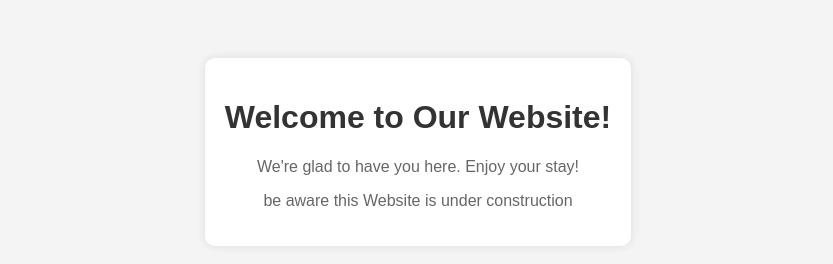
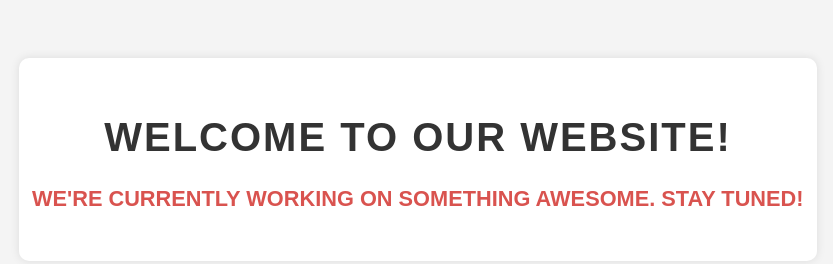
Before and after one commit to Map-Generator/map-generator.github.io, a plain HTML site: page index.html in a window 1280 px wide. Shown: the whole page, without its empty margins (222-1055 px from the left). Drawn offline with Linux system fonts and the light colour scheme.

Commit message:
Under Construction
Its probably going to stay like this for a while

```diff
--- a/css/index.css
+++ b/css/index.css
@@ -3,20 +3,48 @@ body {
     text-align: center;
     background-color: #f4f4f4;
     padding: 50px;
+    position: relative;
 }
 
 .welcome-container {
     background: white;
-    padding: 20px;
+    padding: 30px;
     border-radius: 10px;
     box-shadow: 0 0 10px rgba(0, 0, 0, 0.1);
     display: inline-block;
+    animation: fadeIn 1s ease-in-out;
 }
 
 h1 {
     color: #333;
+    font-size: 2.5em;
+    text-transform: uppercase;
+    letter-spacing: 2px;
 }
 
 p {
     color: #666;
+    font-size: 1.2em;
+    font-weight: bold;
+    color: #d9534f;
+    font-size: 1.3em;
+    text-transform: uppercase;
+    margin-top: 10px;
+    animation: pulse 1.5s infinite;
 }
+
+@keyframes fadeIn {
+    from { opacity: 0; transform: translateY(-20px); }
+    to { opacity: 1; transform: translateY(0); }
+}
+
+@keyframes pulse {
+    0% { transform: scale(1); }
+    50% { transform: scale(1.05); }
+    100% { transform: scale(1); }
+}
+
+@keyframes blink {
+    0%, 100% { background: #ffcc00; }
+    50% { background: #ff6600; }
+}
--- a/index.html
+++ b/index.html
@@ -3,14 +3,15 @@
 <head>
     <meta charset="UTF-8">
     <meta name="viewport" content="width=device-width, initial-scale=1.0">
-    <title>Welcome</title>
+    <title>Under Construction</title>
+    <link rel="icon" href="/img/construction.png">
     <link rel="stylesheet" href="/css/index.css">
 </head>
 <body>
     <div class="welcome-container">
         <h1>Welcome to Our Website!</h1>
-        <p>We're glad to have you here. Enjoy your stay!</p>
-        <p>be aware this Website is under construction</p>
+        <p>We're currently working on something awesome. Stay tuned!</p>
     </div>
+    <script src="/js/script.js"></script>
 </body>
 </html>
```
Also changed, not shown: img/construction.png (added), js/script.js (added).
